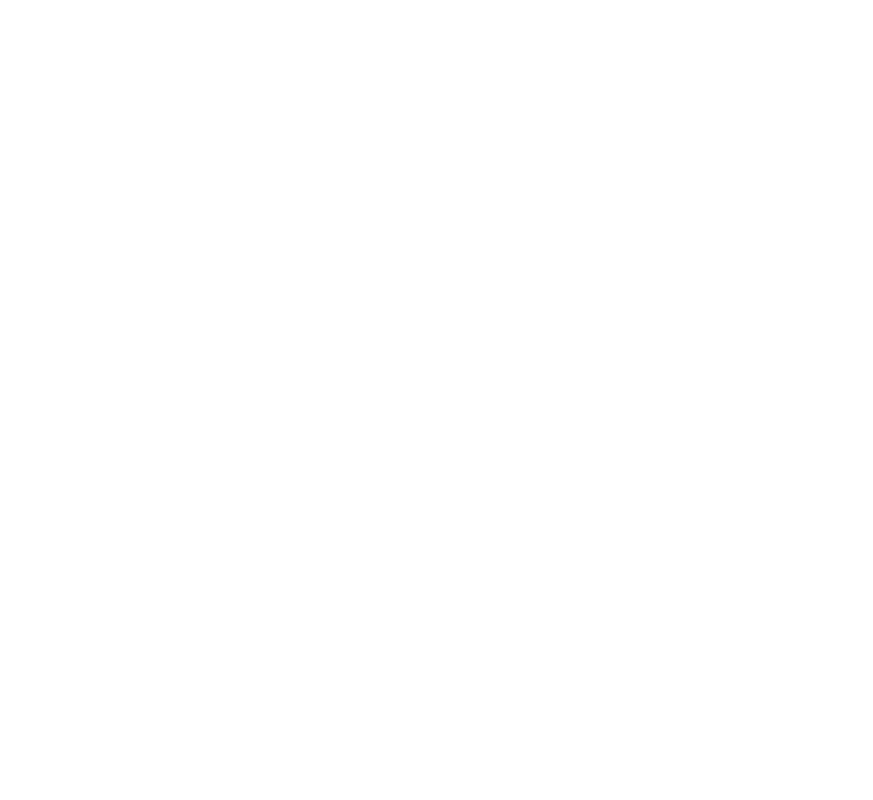
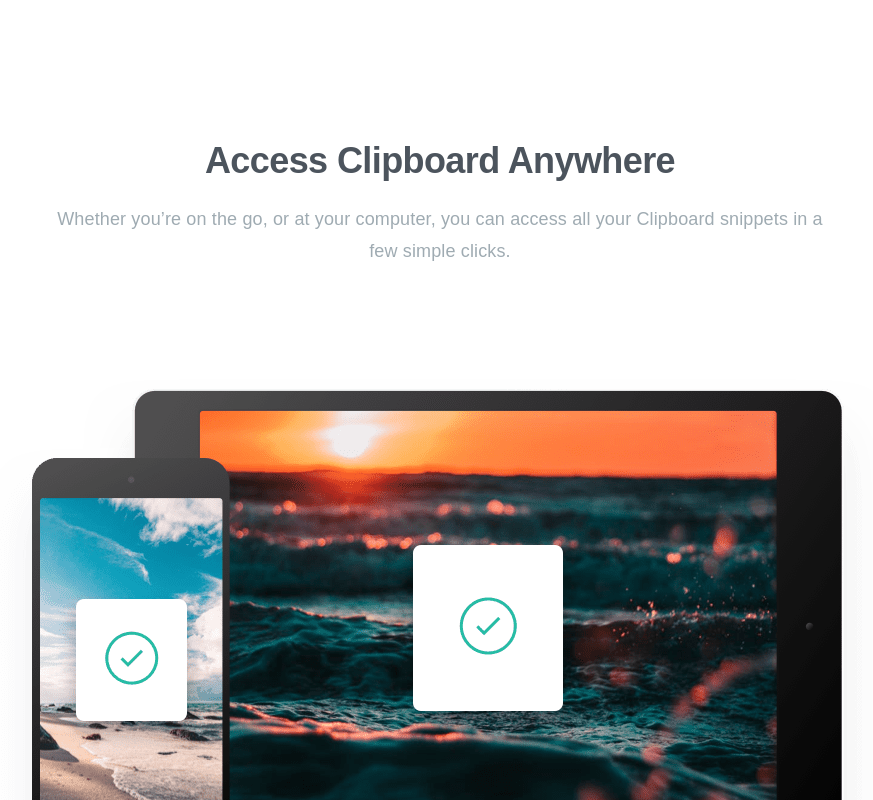
Before and after one commit to shobhit-gupta/fem10-clipboard, a SvelteKit app: page / in a window 1280 px wide. Shown: the part 1560-2360 px from the top of the page, without its empty margins (200-1073 px from the left). Before the commit the page ends 1538 px from the top, so only its background shows below. Built offline with nearby package versions, Linux system fonts and the light colour scheme; a web font is replaced by a local one.

Commit message:
feat: Add Access Clipboard Anywhere section

```diff
--- a/src/app.css
+++ b/src/app.css
@@ -5,6 +5,9 @@
 @layer base {
 	body {
 		@apply text-base md:text-lg;
+	}
+	section {
+		@apply mt-32 md:mt-40 mx-auto px-8;
 	}
 }
 
--- a/src/routes/+page.svelte
+++ b/src/routes/+page.svelte
@@ -53,14 +53,15 @@
             items-stretch
             md:items-center
             justify-center
-            md:max-w-fit"
+            md:max-w-fit
+        "
 	>
 		<DownloadButton url="#" bg="bg-strongCyan">Download for iOS</DownloadButton>
 		<DownloadButton url="#" bg="bg-lightBlue">Download for Mac</DownloadButton>
 	</div>
 </header>
 
-<section class="mt-32 md:mt-40 mx-auto px-8">
+<section>
 	<HeaderParagraph tag="h2">
 		<svelte:fragment slot="h">Keep track of your snippets</svelte:fragment>
 		<svelte:fragment slot="p">
@@ -108,10 +109,16 @@
 	</div>
 </section>
 
-<!-- Access Clipboard anywhere -->
-
-<!-- Whether you’re on the go, or at your computer, you can access all your Clipboard  -->
-<!-- snippets in a few simple clicks. -->
+<section>
+	<HeaderParagraph tag="h2">
+		<svelte:fragment slot="h">Access Clipboard Anywhere</svelte:fragment>
+		<svelte:fragment slot="p">
+			Whether you’re on the go, or at your computer, you can access all your Clipboard snippets in a
+			few simple clicks.
+		</svelte:fragment>
+	</HeaderParagraph>
+	<img src="images/image-devices.png" alt="" class="mx-auto mt-16 md:mt-28" />
+</section>
 
 <!-- Supercharge your workflow -->
 
```
